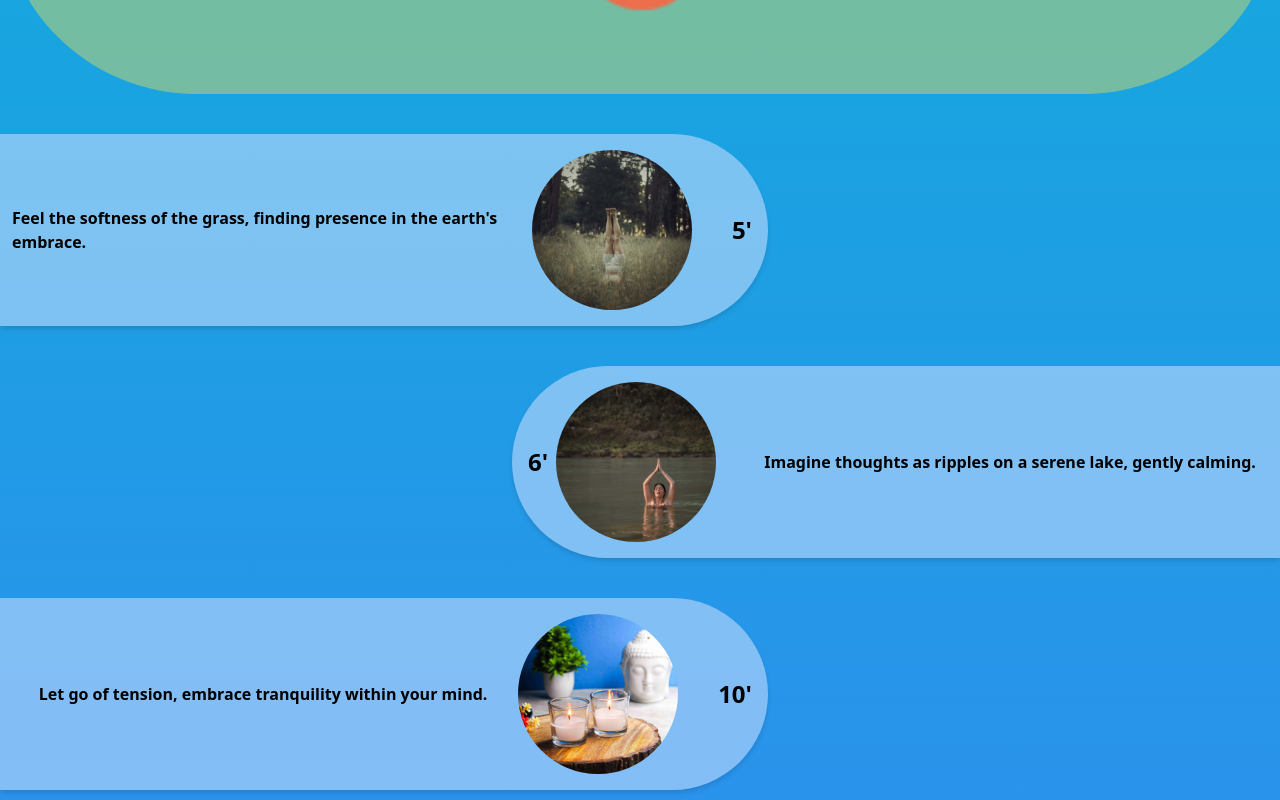
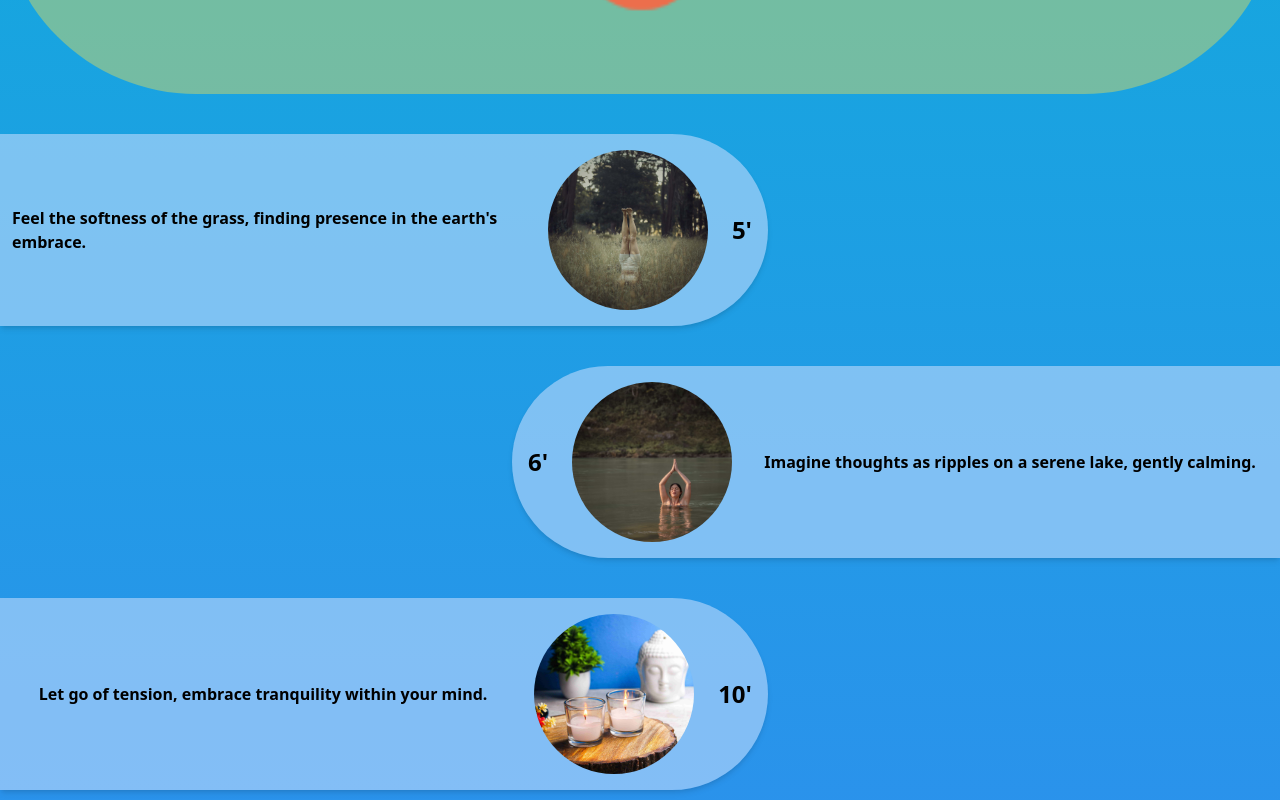
Before and after one commit to WSMomo/ZenSoul, a React (Vite) app: page / in a window 1280 px wide. Shown: the part 760-1560 px from the top of the page. Built offline with nearby package versions, Linux system fonts and the light colour scheme; no server answers.

Commit message:
fixed space betwenn image and number

```diff
--- a/src/components/Exercise.tsx
+++ b/src/components/Exercise.tsx
@@ -22,7 +22,7 @@ export function Exercise({ side, type }: Props) {
           <div className="w-3/6 md:w-4/5 px-1 font-semibold h-full flex items-center justify-center">
             {type.sentence}
           </div>
-          <div className="flex justify-between  items-center">
+          <div className="flex items-center justify-between">
             <PreviewImage image={type.img} />
             <div className="px-2 text-2xl font-semibold">{type.time / 60}'</div>
           </div>
@@ -32,7 +32,7 @@ export function Exercise({ side, type }: Props) {
           onClick={() => navigate("./workout", { state: { type } })}
           className={`w-5/6 md:w-3/5 h-40 md:h-48 ${roundedStyle} self-end ${type.bgColor} flex items-center min-w-min p-2 bg-opacity-60 hover:bg-opacity-90 cursor-pointer shadow-md`}
         >
-          <div className="flex justify-between items-center">
+          <div className="flex justify-center items-center">
             <div className="px-2 text-2xl font-semibold">{type.time / 60}'</div>
             <PreviewImage image={type.img} />
           </div>
--- a/src/components/PreviewImage.tsx
+++ b/src/components/PreviewImage.tsx
@@ -4,8 +4,8 @@ type Props = {
 
 export function PreviewImage({ image }: Props) {
   return (
-    <div className="rounded-full h-32 md:h-48 aspect-square flex items-center">
-      <div className="rounded-full h-32 md:h-48 aspect-square flex items-center">
+    <div className="rounded-full h-32 md:h-48 aspect-square">
+      <div className="rounded-full h-32 md:h-48 aspect-square flex items-center justify-center">
         <img
           className="w-32 md:w-40 aspect-square rounded-full"
           src={image}
```
